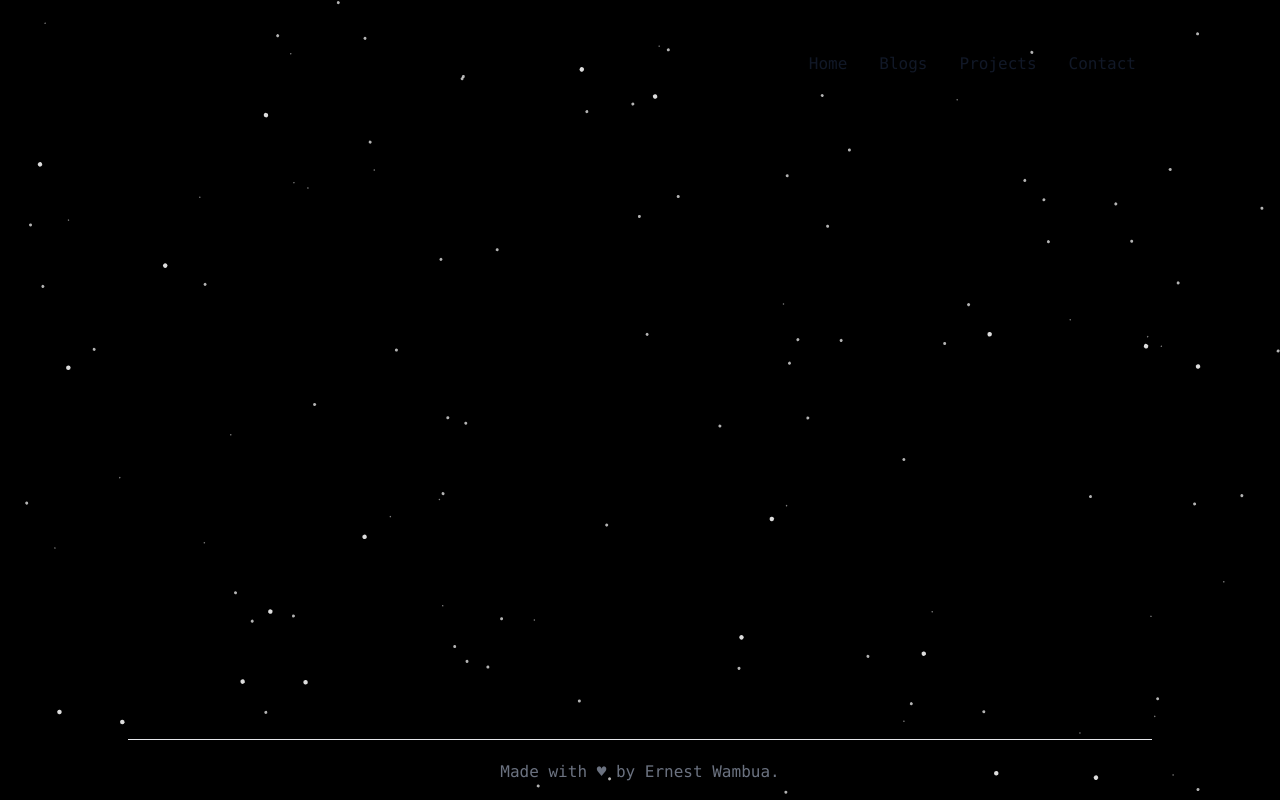
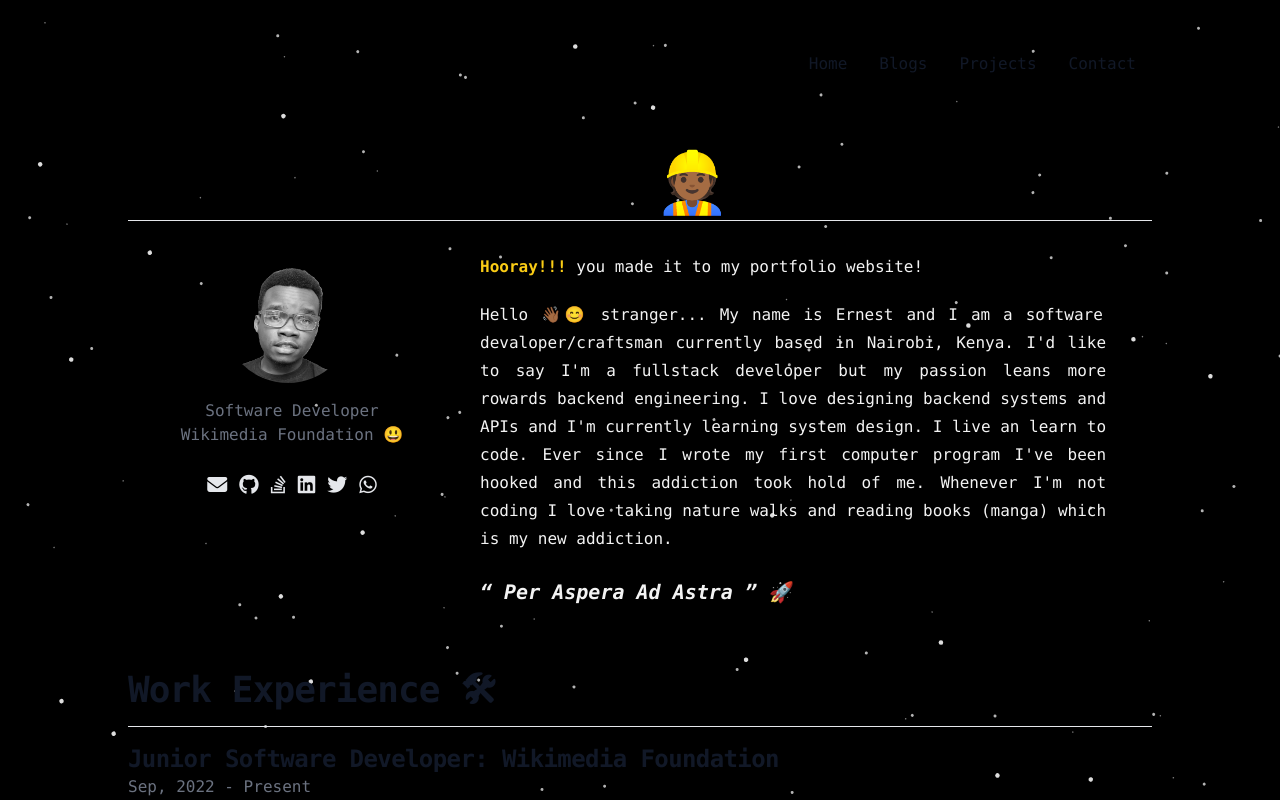
Before and after one commit to tallninja/portfolio, a React (Create React App) app: page /blogs in a window 1280 px wide. Shown: the top 800 px of the page. Built offline with nearby package versions, Linux system fonts and the light colour scheme.

Commit message:
Removed routing

```diff
--- a/package.json
+++ b/package.json
@@ -2,6 +2,7 @@
   "name": "portfolio",
   "version": "0.1.0",
   "private": true,
+  "homepage": "https://tallninja.github.io/portfolio",
   "dependencies": {
     "@fortawesome/fontawesome-svg-core": "^6.2.0",
     "@fortawesome/free-solid-svg-icons": "^6.2.0",
@@ -27,6 +28,8 @@
     "web-vitals": "^2.1.0"
   },
   "scripts": {
+    "predeploy": "npm run build",
+    "deploy": "gh-pages -d build",
     "start": "react-scripts start",
     "build": "react-scripts build",
     "test": "react-scripts test",
@@ -52,6 +55,7 @@
   },
   "devDependencies": {
     "autoprefixer": "^10.4.13",
+    "gh-pages": "^4.0.0",
     "postcss": "^8.4.18",
     "tailwindcss": "^3.2.2"
   }
--- a/src/App.tsx
+++ b/src/App.tsx
@@ -23,19 +23,11 @@
 	console.log(particlesConfig);
 
 	return (
-		<BrowserRouter>
 		<div className='max-w-3xl px-4 mx-auto sm:px-6 xl:max-w-5xl xl:px-0'>
 			<div className='flex flex-col justify-between h-screen'>
 				<Navbar />
 				<main className='mb-auto'>
-						<Routes>
-							<Route path='/'>
-								<Route index element={<Home />} />
-								<Route path='blogs' element={<Blogs />} />
-								<Route path='projects' element={<Projects />} />
-							</Route>
-							<Route path='*' element={<PageNotFound />} />
-						</Routes>
+					<Home />
 					<Particles
 						id='tsparticles'
 						init={particlesInit}
@@ -46,6 +38,5 @@
 				<Footer />
 			</div>
 		</div>
-		</BrowserRouter>
 	);
 };
```
Also changed, not shown: 1 other file (tests, documents, lock files or other folders). Lines whose indentation alone changed are shown as unchanged.
